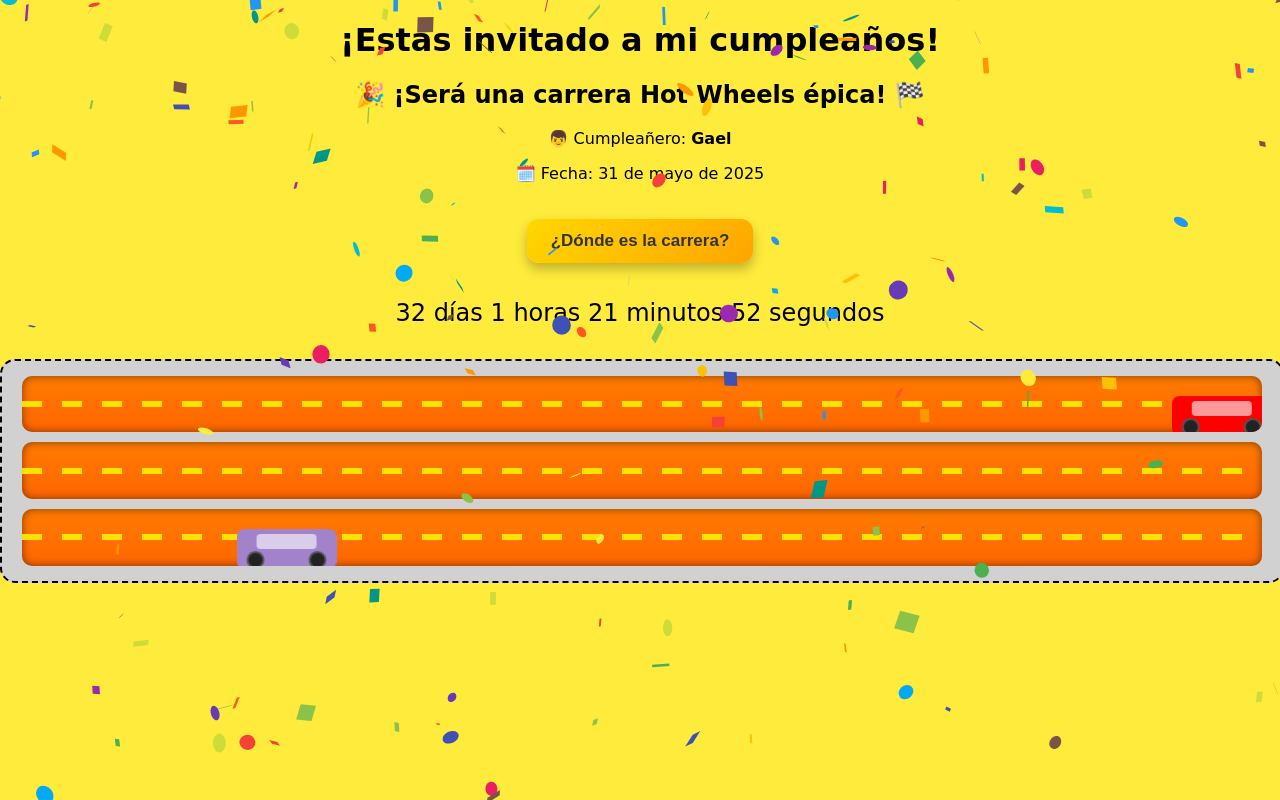
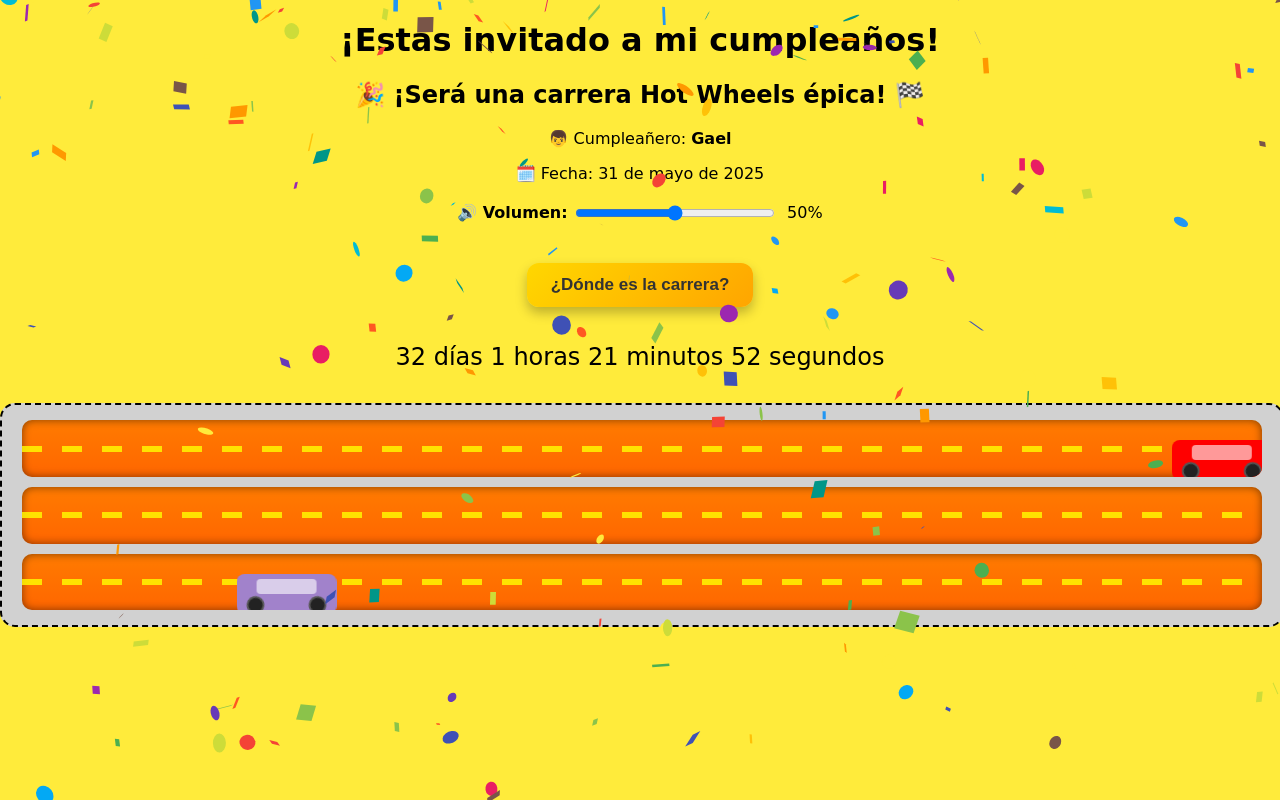
Before and after one commit to DavordCm/Proyecto-Gael, a React (Create React App) app: page / in a window 1280 px wide. Built offline with nearby package versions, Linux system fonts and the light colour scheme.

Commit message:
musica de fondo

```diff
--- a/src/components/Invitation.js
+++ b/src/components/Invitation.js
@@ -1,4 +1,4 @@
-import React, { useState } from 'react';
+import React, { useState, useEffect, useRef } from 'react';
 import Countdown from './Countdown';
 import CarRace from './CarRace';
 import Confetti from 'react-confetti';
@@ -8,14 +8,46 @@
   const birthdayDate = '2025-05-15T15:00:00';
   const [showLocation, setShowLocation] = useState(false);
   const [showMap, setShowMap] = useState(false);
+  const [volume, setVolume] = useState(0.5); // volumen inicial al 50%
+
+  const audioRef = useRef(null);
+
+  useEffect(() => {
+    if (audioRef.current) {
+      audioRef.current.volume = volume;
+    }
+  }, [volume]); // actualiza volumen cada vez que cambie
 
   return (
     <div className="invitation">
+      {/* 🎵 Música de fondo */}
+      <audio
+        ref={audioRef}
+        src="/Hot Wheels ¡Máxima Velocidad!.mp3"
+        autoPlay
+        loop
+      />
+
       <Confetti />
       <h1>¡Estás invitado a mi cumpleaños!</h1>
       <h2>🎉 ¡Será una carrera Hot Wheels épica! 🏁</h2>
       <p>👦 Cumpleañero: <strong>Gael</strong></p>
       <p>🗓️ Fecha: 31 de mayo de 2025</p>
+
+      {/* 🔊 Control de volumen */}
+      <div style={{ margin: '20px 0' }}>
+        <label style={{ fontWeight: 'bold' }}>🔊 Volumen: </label>
+        <input
+          type="range"
+          min="0"
+          max="1"
+          step="0.01"
+          value={volume}
+          onChange={(e) => setVolume(parseFloat(e.target.value))}
+          style={{ width: '200px', verticalAlign: 'middle' }}
+        />
+        <span style={{ marginLeft: '10px' }}>{Math.round(volume * 100)}%</span>
+      </div>
 
       <div style={{ display: 'flex', gap: '10px', alignItems: 'center', flexWrap: 'wrap' }}>
         <button onClick={() => setShowLocation(!showLocation)} className="location-btn">
```
Also changed, not shown: 1 other file (tests, documents, lock files or other folders).
